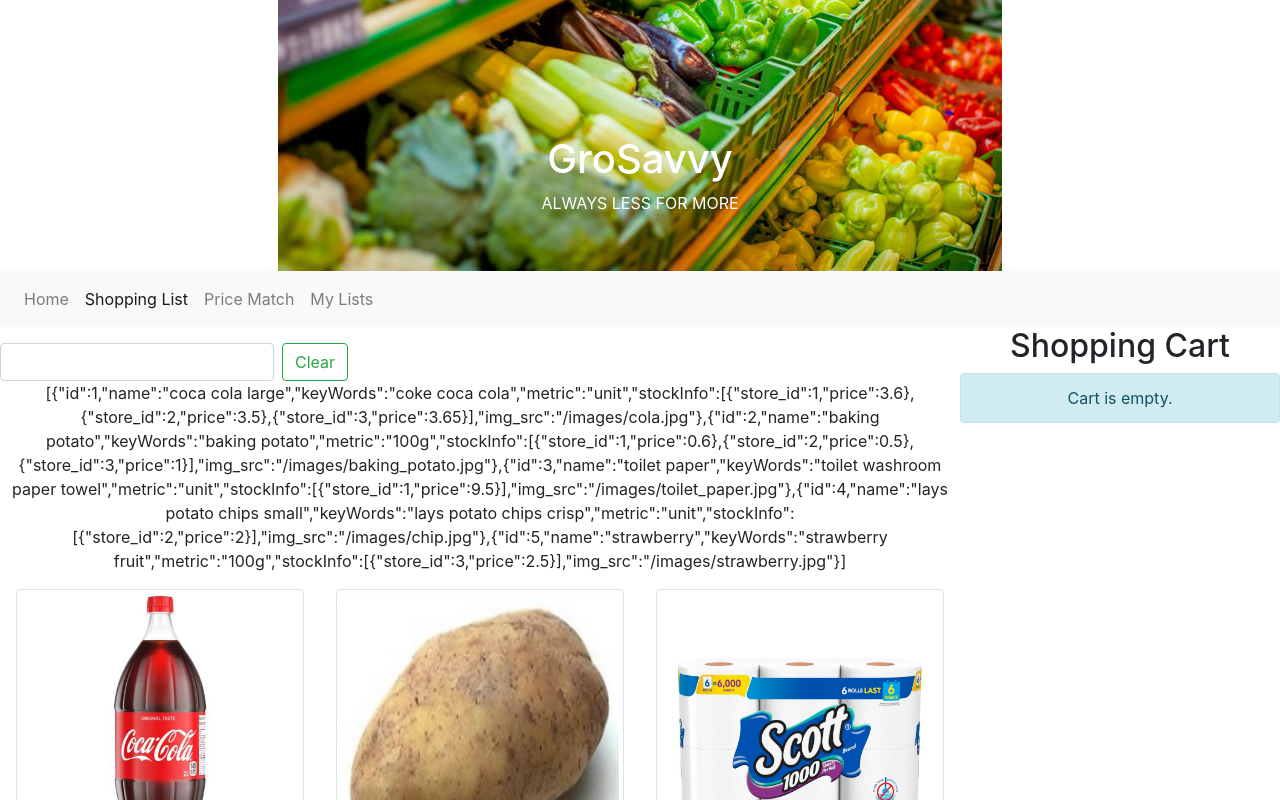
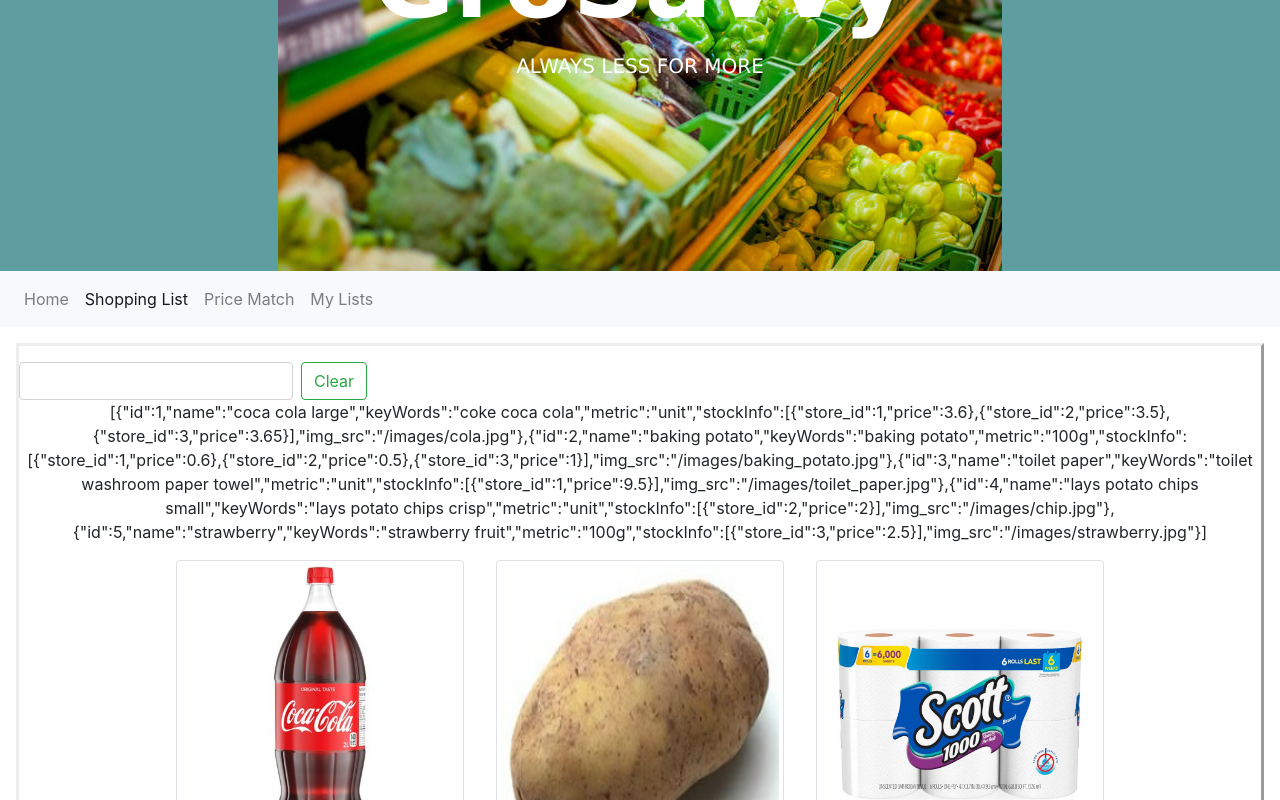
Before and after one commit to GroSavvy/GroSavvy, a React (Create React App) app: page /shoppinglist in a window 1280 px wide. Shown: the part 380-1180 px from the top of the page. Built offline with nearby package versions, Linux system fonts and the light colour scheme.

Commit message:
update css for list compare

```diff
--- a/src/index.css
+++ b/src/index.css
@@ -11,13 +11,21 @@
   font-family: source-code-pro, Menlo, Monaco, Consolas, 'Courier New',
     monospace;
 }
+.bd-example {
+  background-color: cadetblue;
+}
+.carousel-caption h1 {
+  font-family: Verdana, Geneva, Tahoma, sans-serif;
+  font-weight: bolder;
+  font-size: 100px;
+}
 
-.banner{
-  height: 400px;
-  width: 100%;
-  background-image: url('background.jpg');
-  background-size: cover;
+.carousel-caption p {
+  font-family: Verdana, Geneva, Tahoma, sans-serif;
+  font-size: 20px;
+  margin-bottom: 150px;
 }
+
 .content {
   display: flex;
   flex-wrap: wrap;
@@ -25,9 +33,13 @@
 
 .main {
   flex: 3 60rem;
+  border: outset;
+  margin: 1rem;
 }
 .sidebar {
   flex: 1 20rem;
+  border: outset;
+  margin: 1rem;
 }
 
 /* products */
@@ -97,3 +109,29 @@
 .sort-bar {
   width: 10rem;
 }
+
+.brand-name {
+  font-size: 30px;
+  font-weight: bold;
+  float: left;
+}
+
+.total-price {
+  font-size: 40px;
+  float: right;
+}
+
+.media img {
+  width: 100px;
+  height: 100px;
+}
+
+
+
+.store-info {
+  float: left;
+}
+.view-details {
+  margin-top: 20px;
+  float: right;
+}
```
